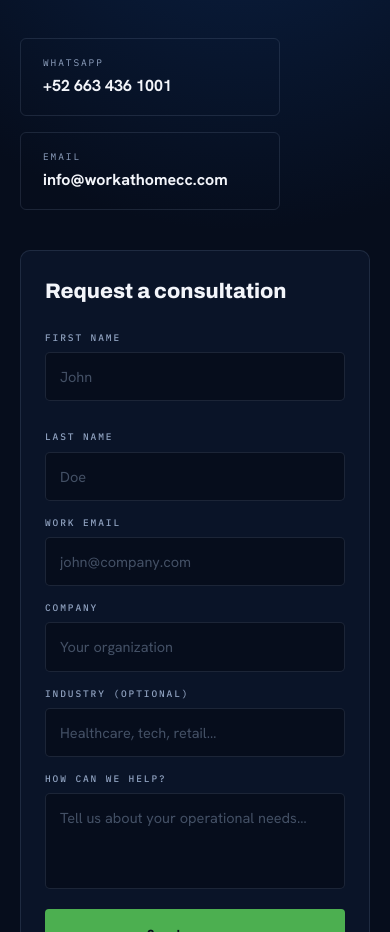
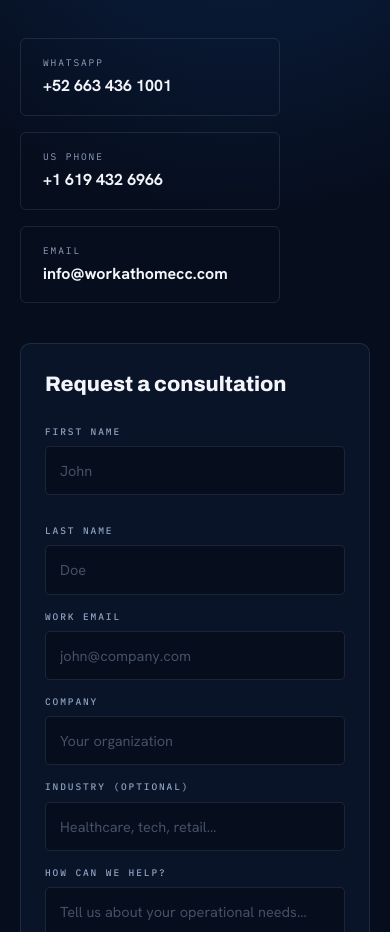
Before and after one commit to raelnv-arch/workathomecc-web, a Next.js app: page / in a window 390 px wide. Shown: the part 7240-8172 px from the top of the page. Built offline with nearby package versions, Linux system fonts and the light colour scheme.

Commit message:
Add US phone contact card below WhatsApp

```diff
--- a/app/HomePage.tsx
+++ b/app/HomePage.tsx
@@ -550,6 +550,9 @@ export default function HomePage() {
                   target="_blank" rel="noopener noreferrer">
                   <span>WhatsApp</span><b>+52 663 436 1001</b>
                 </a>
+                <a className="contact-chip" href="tel:+16194326966">
+                  <span>US Phone</span><b>+1 619 432 6966</b>
+                </a>
                 <a className="contact-chip" href="mailto:info@workathomecc.com">
                   <span>Email</span><b>info@workathomecc.com</b>
                 </a>
```
